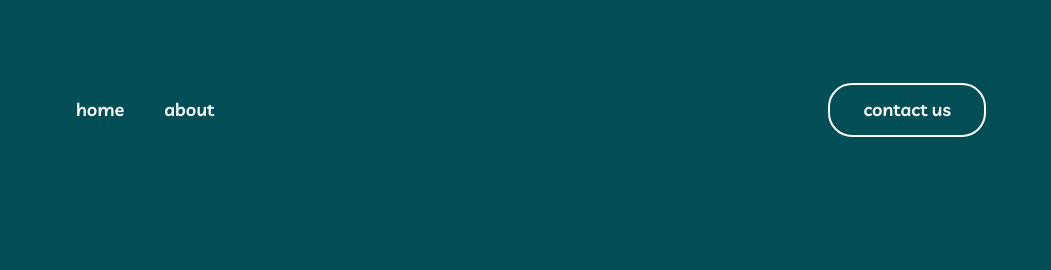
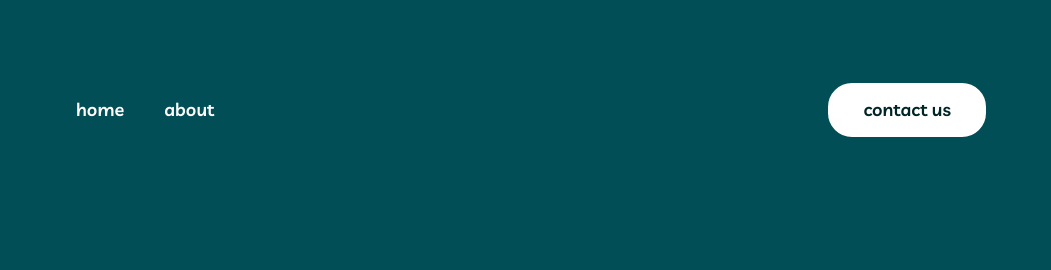
Before and after one commit to Shahzod001/myteam, a plain HTML site: page index.html in a window 1280 px wide. In both pictures the pointer is over the link 1136 px from the left and 110 px from the top of the page. Shown: the top 270 px of the page, 229-1280 px from the left. Drawn offline with Linux system fonts and the light colour scheme.

Commit message:
Add hover

```diff
--- a/css/main.css
+++ b/css/main.css
@@ -119,7 +119,8 @@
     background-color: none;
     border-radius: 24px;
   }
-
+  .btn:hover{
+  }
   /* a custom class for texts with red color */
 
   .text-danger {
@@ -215,12 +216,20 @@
     line-height: 28px;
     color: var(--main-bg-colorfff);
   }
-
+  .navigation__link:hover{
+    color: #F67E7E;
+  }
   .site-header .contact-link {
     color: var(--main-bg-colorfff);
     border: 2px solid var(--main-bg-colorfff);
   }
+  .site-header .contact-link:hover{
+    background-color: #FFFFFF;
+    border: 2px solid #FFFFFF;
+    border-radius: 24px;
+        color: #002529;
 
+  }
   .site-header .contact-link:active {
     background-color: var(--main-bg-colorfff);
     color: var(--main-bg-color000);
@@ -624,6 +633,9 @@
   .site-link:nth-child(2) {
       margin-right: 0px;
   }
+  .site-link:hover{
+    color: #F67E7E;
+  }
   .parent-box__text {
       font-size: 15px;
       line-height: 25px;
```
